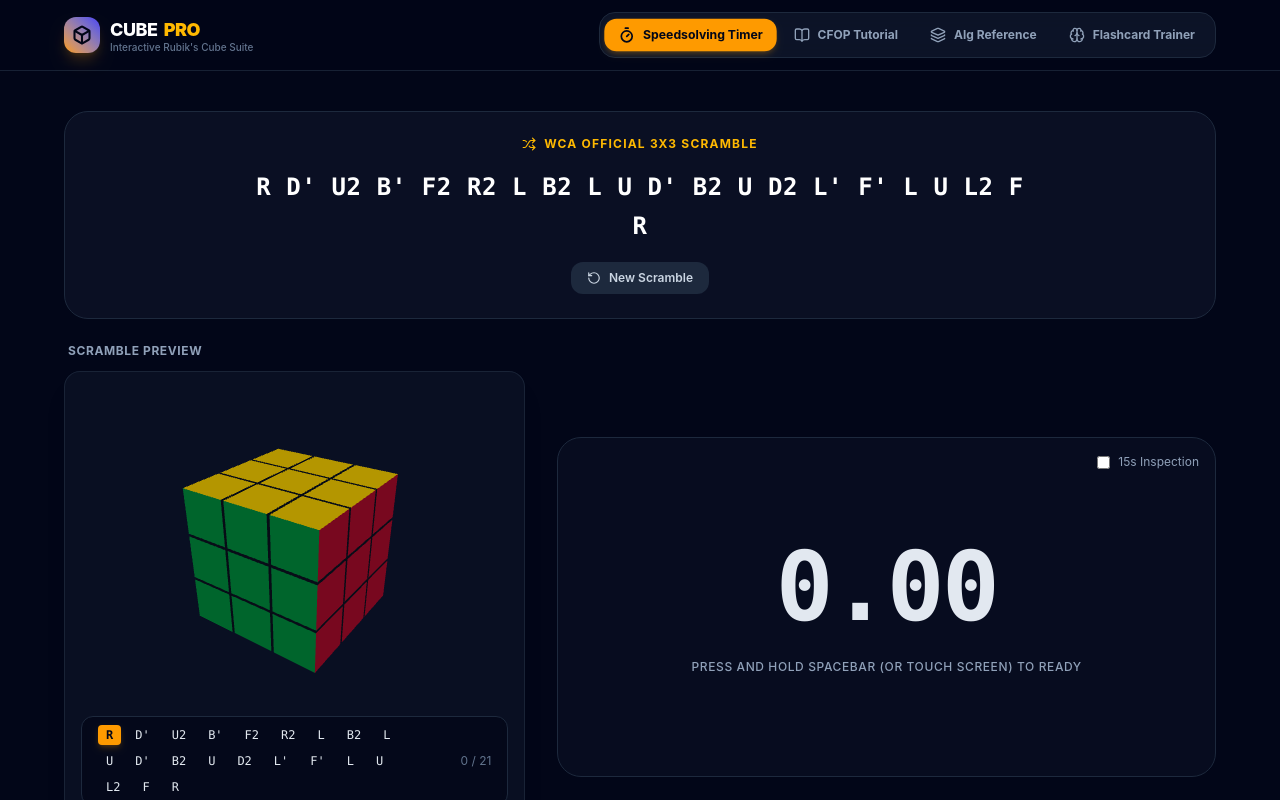
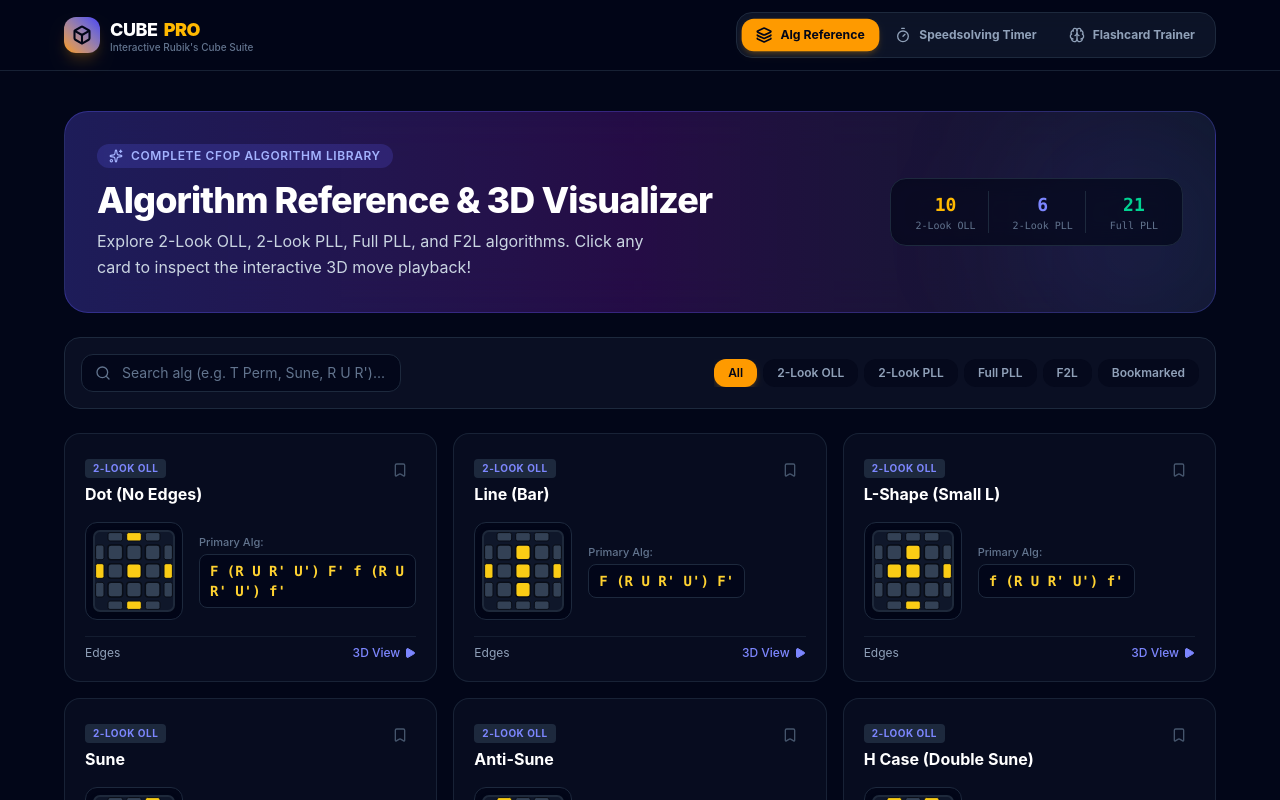
Before and after one commit to Shangmin-Chen/cube, a React (Vite) app: page / in a window 1280 px wide. Shown: the top 800 px of the page. Built offline with nearby package versions, Linux system fonts and the light colour scheme.

Commit message:
Make Alg Reference the primary focal feature and remove Tutorial tab

```diff
--- a/src/App.tsx
+++ b/src/App.tsx
@@ -1,29 +1,27 @@
 import { useState } from 'react';
 import { Navbar } from './components/Navbar';
-import { TutorialTab } from './components/TutorialTab';
 import { AlgReferenceTab } from './components/AlgReferenceTab';
 import { TrainerTab } from './components/TrainerTab';
 import { TimerTab } from './components/TimerTab';
 
 export function App() {
-  const [activeTab, setActiveTab] = useState<'tutorial' | 'reference' | 'trainer' | 'timer'>('timer');
+  const [activeTab, setActiveTab] = useState<'reference' | 'timer' | 'trainer'>('reference');
 
   return (
     <div className="min-h-screen bg-slate-950 text-slate-100 flex flex-col selection:bg-amber-500 selection:text-slate-950 font-sans">
       <Navbar activeTab={activeTab} setActiveTab={setActiveTab} />
 
       <main className="flex-1 px-4 py-6">
-        {activeTab === 'tutorial' && <TutorialTab />}
         {activeTab === 'reference' && <AlgReferenceTab />}
+        {activeTab === 'timer' && <TimerTab />}
         {activeTab === 'trainer' && <TrainerTab />}
-        {activeTab === 'timer' && <TimerTab />}
       </main>
 
       {/* Footer */}
       <footer className="border-t border-slate-900 bg-slate-950 py-6 text-center text-xs text-slate-500">
         <div className="max-w-6xl mx-auto flex flex-col md:flex-row items-center justify-between gap-4 px-4">
-          <p>Cube • Speedcubing Trainer & Algorithm Reference • Built for Cubers</p>
-          <p className="text-slate-600">Cross • F2L • OLL • PLL</p>
+          <p>Cube • Interactive Algorithm Reference & Speedcubing Suite</p>
+          <p className="text-slate-600">2-Look OLL • 2-Look PLL • Full PLL • F2L</p>
         </div>
       </footer>
     </div>
--- a/src/components/AlgReferenceTab.tsx
+++ b/src/components/AlgReferenceTab.tsx
@@ -3,7 +3,7 @@ import { OLL_2LOOK_CASES, PLL_2LOOK_CASES, FULL_PLL_CASES, F2L_HIGHLIGHTS } from
 import type { AlgCase } from '../types/cube';
 import { AlgDiagram } from './AlgDiagram';
 import { RubiksCube3D } from './RubiksCube3D';
-import { Search, Bookmark, Play, X, Info } from 'lucide-react';
+import { Search, Bookmark, Play, X, Info, Sparkles, Lightbulb } from 'lucide-react';
 
 export const AlgReferenceTab: React.FC = () => {
   const [searchQuery, setSearchQuery] = useState('');
@@ -48,6 +48,39 @@ export const AlgReferenceTab: React.FC = () => {
 
   return (
     <div className="flex flex-col gap-6 max-w-6xl mx-auto py-4">
+      {/* Hero Banner for Algorithm Reference */}
+      <div className="bg-gradient-to-r from-indigo-900/60 via-purple-900/40 to-slate-900 border border-indigo-500/30 rounded-3xl p-8 backdrop-blur-xl relative overflow-hidden">
+        <div className="absolute -right-12 -bottom-12 w-64 h-64 bg-indigo-500/10 rounded-full blur-3xl" />
+        <div className="flex flex-col md:flex-row items-start md:items-center justify-between gap-6 relative z-10">
+          <div>
+            <div className="inline-flex items-center gap-2 px-3 py-1 rounded-full bg-indigo-500/20 text-indigo-300 text-xs font-semibold uppercase tracking-wider mb-3">
+              <Sparkles className="w-3.5 h-3.5" /> Complete CFOP Algorithm Library
+            </div>
+            <h1 className="text-3xl md:text-4xl font-extrabold text-white tracking-tight">
+              Algorithm Reference & 3D Visualizer
+            </h1>
+            <p className="text-slate-300 mt-2 max-w-xl text-sm md:text-base leading-relaxed">
+              Explore 2-Look OLL, 2-Look PLL, Full PLL, and F2L algorithms. Click any card to inspect the interactive 3D move playback!
+            </p>
+          </div>
+
+          <div className="flex items-center gap-3 bg-slate-950/70 p-3 rounded-2xl border border-slate-800 backdrop-blur-md text-xs font-mono">
+            <div className="flex flex-col items-center px-3 border-r border-slate-800">
+              <span className="text-amber-400 font-bold text-lg">10</span>
+              <span className="text-slate-500 text-[10px]">2-Look OLL</span>
+            </div>
+            <div className="flex flex-col items-center px-3 border-r border-slate-800">
+              <span className="text-indigo-400 font-bold text-lg">6</span>
+              <span className="text-slate-500 text-[10px]">2-Look PLL</span>
+            </div>
+            <div className="flex flex-col items-center px-3">
+              <span className="text-emerald-400 font-bold text-lg">21</span>
+              <span className="text-slate-500 text-[10px]">Full PLL</span>
+            </div>
+          </div>
+        </div>
+      </div>
+
       {/* Search and Filters Bar */}
       <div className="flex flex-col md:flex-row items-center justify-between gap-4 bg-slate-900/60 p-4 rounded-2xl border border-slate-800">
         {/* Search input */}
@@ -70,7 +103,7 @@ export const AlgReferenceTab: React.FC = () => {
               onClick={() => setSelectedSubcategory(cat)}
               className={`px-3.5 py-1.5 rounded-xl text-xs font-semibold whitespace-nowrap transition-all ${
                 selectedSubcategory === cat
-                  ? 'bg-indigo-600 text-white shadow-md shadow-indigo-600/20'
+                  ? 'bg-amber-500 text-slate-950 shadow-md shadow-amber-500/20'
                   : 'bg-slate-950/60 text-slate-400 hover:text-slate-200 hover:bg-slate-800'
               }`}
             >
@@ -131,7 +164,7 @@ export const AlgReferenceTab: React.FC = () => {
               {/* Bottom Details */}
               <div className="flex items-center justify-between text-xs text-slate-400 pt-2 border-t border-slate-800/60">
                 <span className="truncate">{c.group}</span>
-                <span className="flex items-center gap-1 text-indigo-400 group-hover:translate-x-1 transition-transform">
+                <span className="flex items-center gap-1 text-indigo-400 group-hover:translate-x-1 transition-transform font-medium">
                   3D View <Play className="w-3 h-3 fill-indigo-400" />
                 </span>
               </div>
@@ -168,7 +201,7 @@ export const AlgReferenceTab: React.FC = () => {
               size="h-[320px]"
             />
 
-            {/* Case Info */}
+            {/* Case Info & Intuitive Notes */}
             <div className="flex flex-col gap-3 bg-slate-950/60 rounded-2xl p-4 border border-slate-800">
               <div>
                 <span className="text-xs text-slate-500 font-semibold block mb-1">Algorithm:</span>
@@ -196,6 +229,13 @@ export const AlgReferenceTab: React.FC = () => {
                   {selectedCase.description}
                 </p>
               )}
+
+              {selectedCase.tips && (
+                <p className="text-xs text-amber-300 flex items-start gap-2">
+                  <Lightbulb className="w-4 h-4 text-amber-400 shrink-0 mt-0.5" />
+                  <strong>Tip:</strong> {selectedCase.tips}
+                </p>
+              )}
             </div>
           </div>
         </div>
--- a/src/components/Navbar.tsx
+++ b/src/components/Navbar.tsx
@@ -1,16 +1,15 @@
 import React from 'react';
-import { BookOpen, Layers, Brain, Timer, Box } from 'lucide-react';
+import { Layers, Brain, Timer, Box } from 'lucide-react';
 
 interface NavbarProps {
-  activeTab: 'tutorial' | 'reference' | 'trainer' | 'timer';
-  setActiveTab: (tab: 'tutorial' | 'reference' | 'trainer' | 'timer') => void;
+  activeTab: 'reference' | 'timer' | 'trainer';
+  setActiveTab: (tab: 'reference' | 'timer' | 'trainer') => void;
 }
 
 export const Navbar: React.FC<NavbarProps> = ({ activeTab, setActiveTab }) => {
   const navItems = [
+    { id: 'reference', label: 'Alg Reference', icon: Layers },
     { id: 'timer', label: 'Speedsolving Timer', icon: Timer },
-    { id: 'tutorial', label: 'CFOP Tutorial', icon: BookOpen },
-    { id: 'reference', label: 'Alg Reference', icon: Layers },
     { id: 'trainer', label: 'Flashcard Trainer', icon: Brain },
   ] as const;
 
@@ -18,7 +17,7 @@ export const Navbar: React.FC<NavbarProps> = ({ activeTab, setActiveTab }) => {
     <header className="sticky top-0 z-40 bg-slate-950/80 backdrop-blur-xl border-b border-slate-800/80 px-4 py-3">
       <div className="max-w-6xl mx-auto flex items-center justify-between">
         {/* Brand Logo */}
-        <div className="flex items-center gap-2.5 cursor-pointer" onClick={() => setActiveTab('timer')}>
+        <div className="flex items-center gap-2.5 cursor-pointer" onClick={() => setActiveTab('reference')}>
           <div className="w-9 h-9 rounded-xl bg-gradient-to-tr from-amber-500 to-indigo-600 flex items-center justify-center shadow-lg shadow-amber-500/20">
             <Box className="w-5 h-5 text-slate-950 stroke-[2.5]" />
           </div>
```
